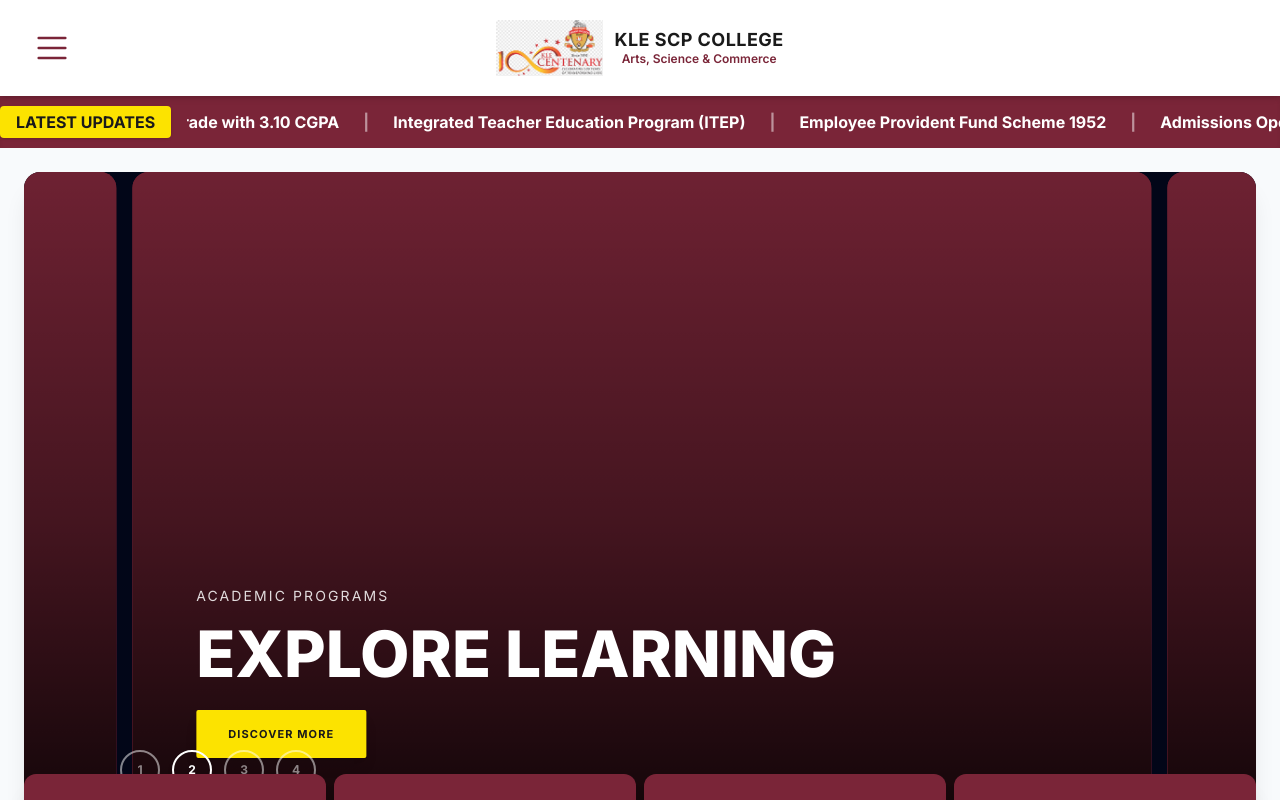
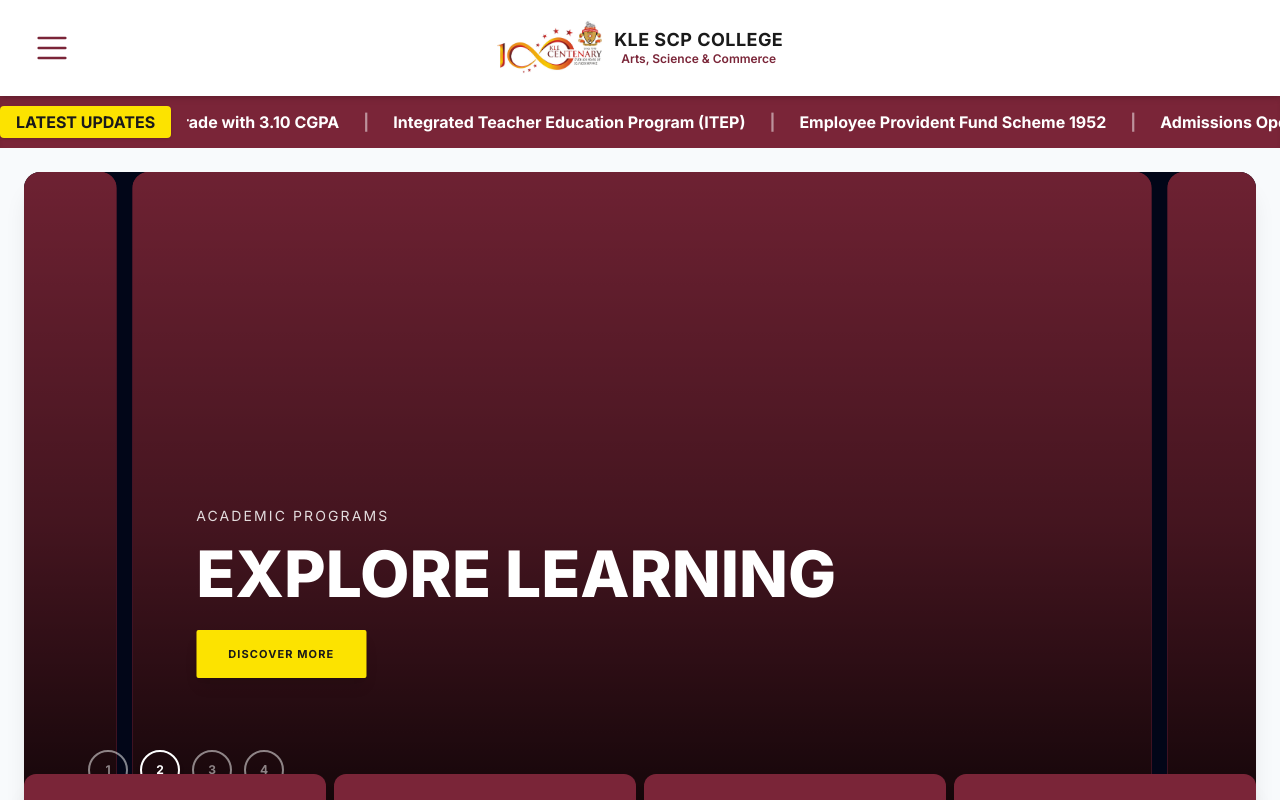
Before and after one commit to Rrayan0001/KLE_COLLEGE, a Next.js app: page / in a window 1280 px wide. Shown: the top 800 px of the page. Built offline with nearby package versions, Linux system fonts and the light colour scheme.

Commit message:
style: change navbar logo to society.jpg

```diff
--- a/src/components/HeroCarousel.tsx
+++ b/src/components/HeroCarousel.tsx
@@ -98,20 +98,26 @@ const quickLinks: QuickLinkCard[] = [
 // Component
 // ---------------------------------------------------------------------------
 export default function HeroCarousel() {
-  const [current, setCurrent] = useState(0);
+  const [activeSlide, setActiveSlide] = useState(1);
+  const [isAnimating, setIsAnimating] = useState(true);
   const [isPlaying, setIsPlaying] = useState(true);
   const timerRef = useRef<ReturnType<typeof setInterval> | null>(null);
+  const carouselSlides = [slides[slides.length - 1], ...slides, slides[0]];
+  const current = (activeSlide - 1 + slides.length) % slides.length;
 
   const goTo = useCallback((idx: number) => {
-    setCurrent(idx);
+    setIsAnimating(true);
+    setActiveSlide(idx + 1);
   }, []);
 
   const handleNext = useCallback(() => {
-    setCurrent((prev) => (prev + 1) % slides.length);
+    setIsAnimating(true);
+    setActiveSlide((prev) => prev + 1);
   }, []);
 
   const handlePrev = useCallback(() => {
-    setCurrent((prev) => (prev - 1 + slides.length) % slides.length);
+    setIsAnimating(true);
+    setActiveSlide((prev) => prev - 1);
   }, []);
 
   // Auto-advance every 6 seconds, pause on interaction
@@ -137,8 +143,22 @@ export default function HeroCarousel() {
   const pause = () => setIsPlaying(false);
   const resume = () => setIsPlaying(true);
 
+  const handleTransitionEnd = () => {
+    if (activeSlide === 0) {
+      setIsAnimating(false);
+      setActiveSlide(slides.length);
+      requestAnimationFrame(() => requestAnimationFrame(() => setIsAnimating(true)));
+    }
+
+    if (activeSlide === slides.length + 1) {
+      setIsAnimating(false);
+      setActiveSlide(1);
+      requestAnimationFrame(() => requestAnimationFrame(() => setIsAnimating(true)));
+    }
+  };
+
   return (
-    <div className="max-w-7xl mx-auto px-6 pt-6 relative">
+    <div className="max-w-7xl mx-auto px-4 sm:px-6 pt-6 relative">
       {/* ------------------------------------------------------------------ */}
       {/* HERO CAROUSEL CONTAINER (INSET)                                     */}
       {/* ------------------------------------------------------------------ */}
@@ -153,13 +173,19 @@ export default function HeroCarousel() {
       >
         {/* Sliding Track with Peek Slivers Layout */}
         <div
-          className="flex w-full h-full transition-transform duration-[600ms] ease-[cubic-bezier(0.25,1,0.5,1)]"
-          style={{ transform: `translateX(calc(8% - (${current} * 84%)))` }}
+          className={`flex w-full h-full ${isAnimating ? "transition-transform duration-[600ms] ease-[cubic-bezier(0.25,1,0.5,1)]" : ""}`}
+          style={{ transform: `translateX(calc(8% - (${activeSlide} * 84%)))` }}
+          onTransitionEnd={handleTransitionEnd}
         >
-          {slides.map((slide, idx) => (
+          {carouselSlides.map((slide, idx) => {
+            const realIndex = (idx - 1 + slides.length) % slides.length;
+            const isActive = realIndex === current && idx === activeSlide;
+
+            return (
             <div
-              key={slide.id}
-              className="w-[84%] flex-shrink-0 px-2 h-full relative"
+              key={`${slide.id}-${idx}`}
+              className="w-[84%] flex-shrink-0 px-1.5 sm:px-2 h-full relative"
+              aria-hidden={!isActive}
             >
               <div className="w-full h-full relative overflow-hidden bg-brand-maroon rounded-2xl shadow-inner">
                 {/* Background — real image or solid brand-color fallback */}
@@ -170,7 +196,7 @@ export default function HeroCarousel() {
                     alt=""
                     aria-hidden="true"
                     className="absolute inset-0 w-full h-full object-cover object-center"
-                    loading={idx === 0 ? "eager" : "lazy"}
+                    loading={realIndex === 0 ? "eager" : "lazy"}
                   />
                 ) : (
                   // No image asset — blank brand-color background, no stock photo
@@ -190,10 +216,10 @@ export default function HeroCarousel() {
                 {/* Content — only visible on active slide */}
                 <div
                   className={`absolute inset-0 z-20 flex flex-col justify-end p-6 sm:p-12 md:p-16 transition-opacity duration-[400ms] ${
-                    idx === current ? "opacity-100 pointer-events-auto" : "opacity-0 pointer-events-none"
+                    isActive ? "opacity-100 pointer-events-auto" : "opacity-0 pointer-events-none"
                   }`}
                 >
-                  <div className="space-y-4 max-w-3xl">
+                  <div className="space-y-4 max-w-3xl pb-16 sm:pb-20">
                     {/* Eyebrow */}
                     <p className="text-white/85 uppercase tracking-[0.15em] text-xs sm:text-sm">
                       {slide.eyebrow}
@@ -224,14 +250,14 @@ export default function HeroCarousel() {
                 </div>
               </div>
             </div>
-          ))}
+          )})}
         </div>
 
         {/* ---------------------------------------------------------------- */}
         {/* Number indicators — bottom-left, above the CTA area              */}
         {/* ---------------------------------------------------------------- */}
         <div
-          className="absolute bottom-8 left-6 sm:left-12 md:left-24 z-30 flex items-center gap-3"
+          className="absolute bottom-8 left-6 sm:left-12 md:left-16 z-30 flex items-center gap-3"
           role="group"
           aria-label="Slide indicators"
         >
--- a/src/components/Navbar.tsx
+++ b/src/components/Navbar.tsx
@@ -142,8 +142,8 @@ export default function Navbar() {
             <Link href="/" className="flex items-center gap-3 group focus-visible:outline-none shrink-0">
               {/* eslint-disable-next-line @next/next/no-img-element */}
               <img
-                src="/images/logo/kle transpe.png"
-                alt="KLE SCP College Logo"
+                src="/images/logo/society.jpg"
+                alt="KLE Society Logo"
                 className="h-10 md:h-14 w-auto object-contain group-hover:scale-105 transition-transform duration-250 shrink-0"
               />
               <div className="hidden sm:block text-center text-brand-black">
@@ -200,8 +200,8 @@ export default function Navbar() {
             <div className="w-1/3 flex justify-center">
               <Link href="/" onClick={() => setIsOpen(false)} className="flex items-center gap-3">
                 <img
-                  src="/images/logo/kle transpe.png"
-                  alt="KLE SCP College Logo"
+                  src="/images/logo/society.jpg"
+                  alt="KLE Society Logo"
                   className="h-10 md:h-14 w-auto object-contain"
                 />
               </Link>
```
